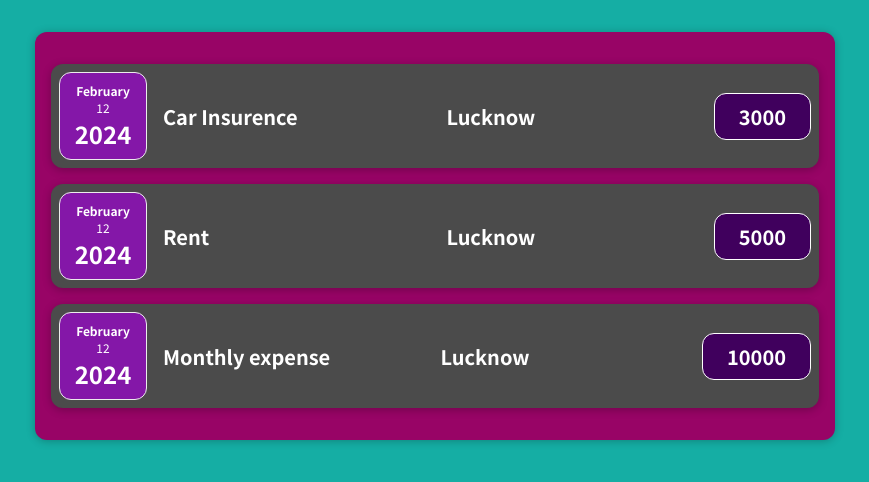
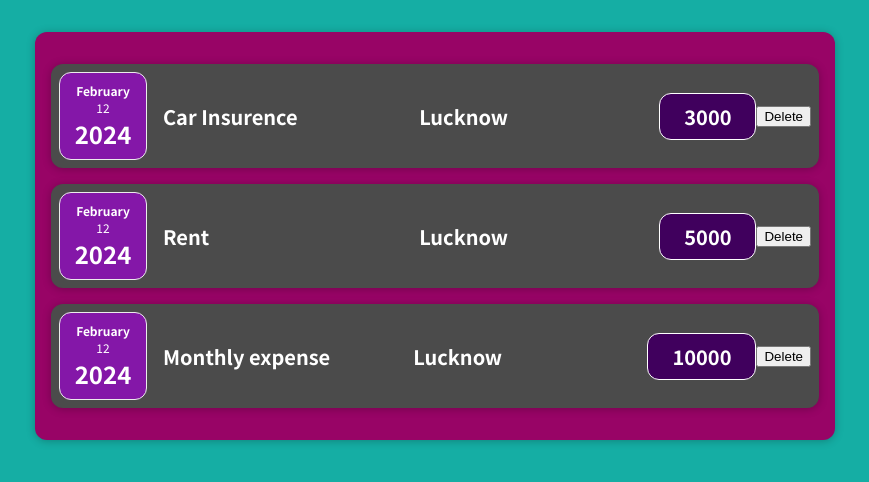
Before and after one commit to elite1003/ExpenseItem, a React (Create React App) app: page / in a window 1280 px wide. Shown: the top 482 px of the page, without its empty margins (205-1074 px from the left). Built offline with nearby package versions, Linux system fonts and the light colour scheme.

Commit message:
delete button added to expense item element

```diff
--- a/src/components/expense/ExpenseItem.jsx
+++ b/src/components/expense/ExpenseItem.jsx
@@ -1,18 +1,26 @@
 import "./ExpenseItem.css";
 import ExpenseDate from "./ExpenseDate";
 import ExpenseDetail from "./ExpenseDetail";
+import Card from "../ui/Card";
 
 const ExpenseItem = (props) => {
   const { expense } = props;
+  const deleteExpenseItemHandler = (event) => {
+    event.preventDefault();
+    console.log("deleteExpenseItemHandler called", event);
+  };
   return (
-    <div className="expense-item">
+    <Card className="expense-item">
       <ExpenseDate date={expense.date} />
       <ExpenseDetail
         description={expense.description}
         locationOfExpenditure={expense.locationOfExpenditure}
         amount={expense.amount}
       />
-    </div>
+      <button onClick={deleteExpenseItemHandler} type="button">
+        Delete
+      </button>
+    </Card>
   );
 };
 export default ExpenseItem;
```
